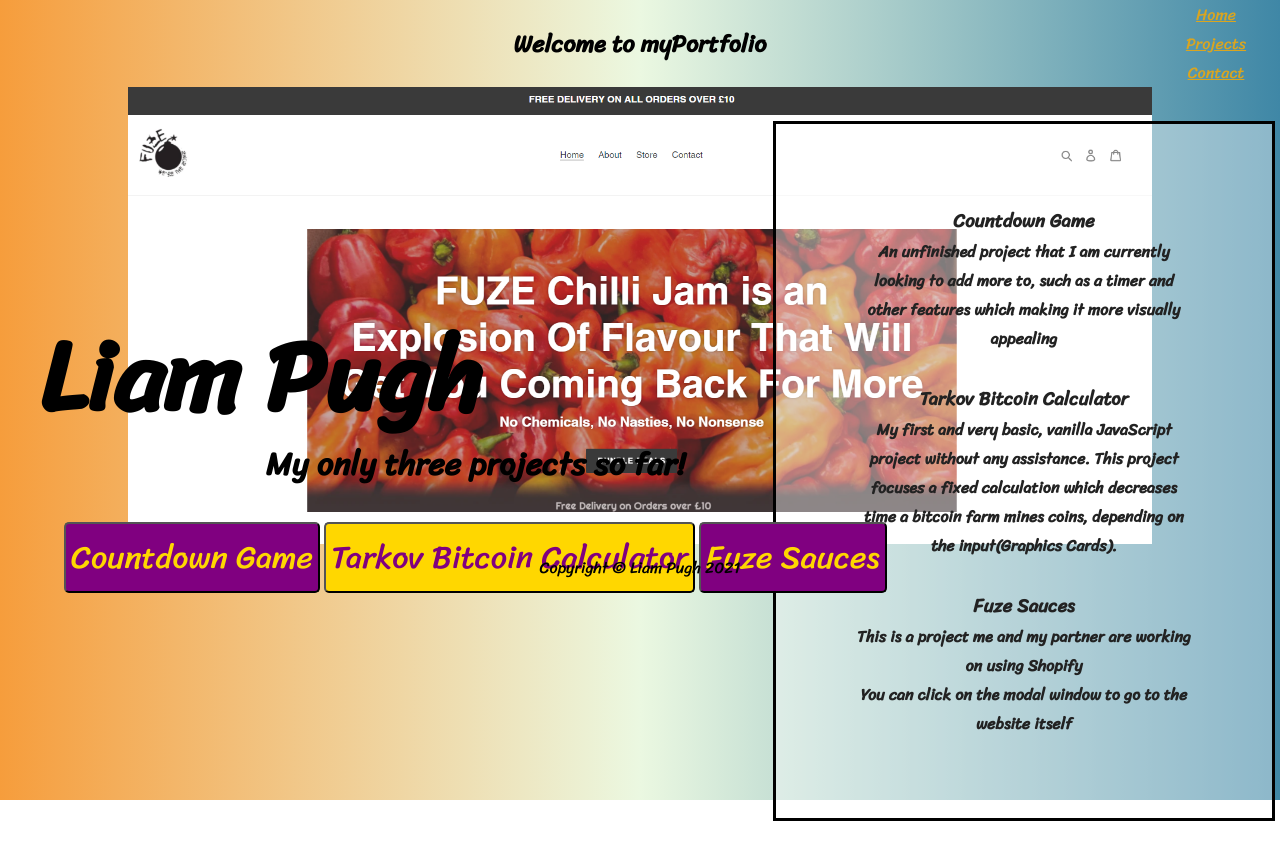
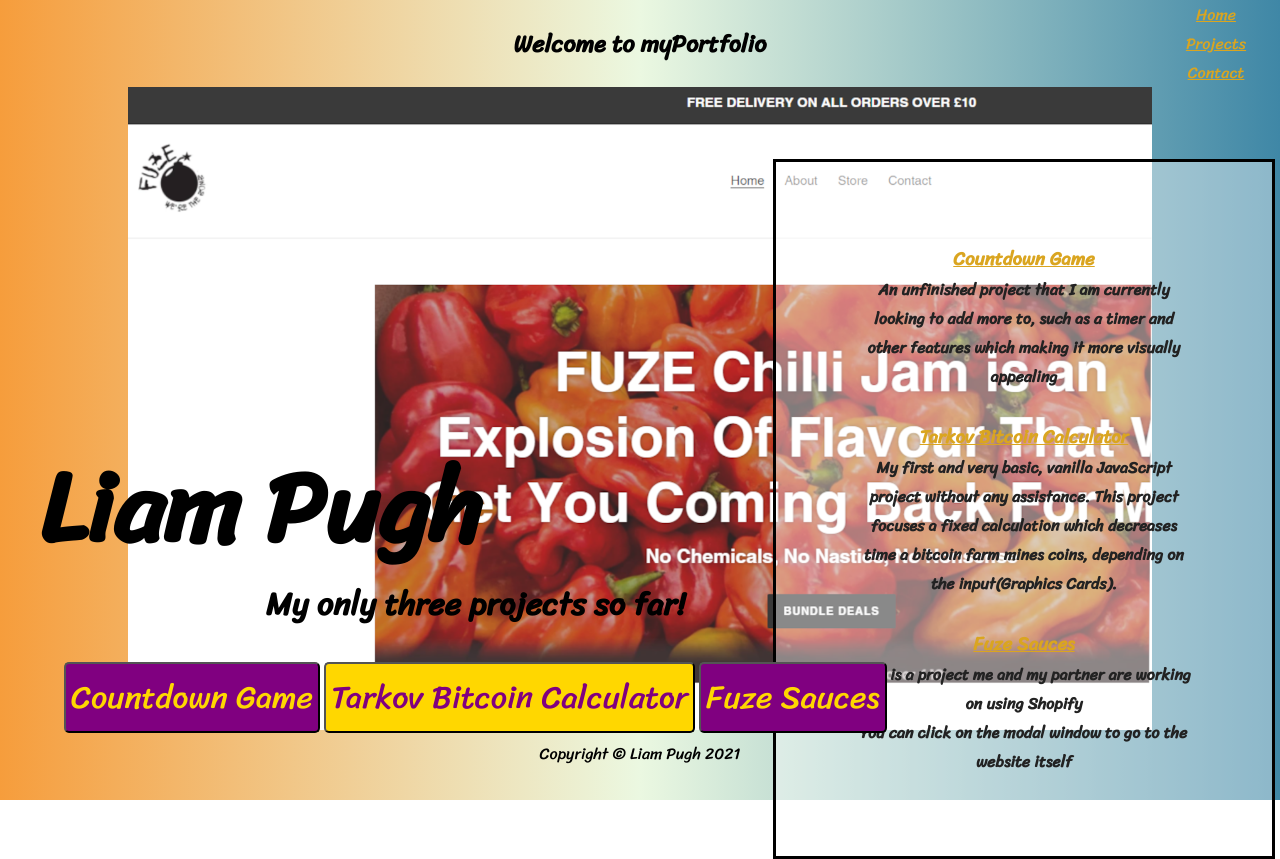
Before and after one commit to Shutt90/Portfolio, a plain HTML site: page projects.html in a window 1280 px wide. Both pictures are taken after a click on the button "Fuze Sauces". Before the commit the page ends 821 px from the top, so only its background shows below. Drawn offline with nearby package versions, Linux system fonts and the light colour scheme.

Commit message:
updated projects page to flip images of projects
added more UI features, had an issue with creating a link from the new img src in the JS so opted to change the sidebar subtitles to link

```diff
--- a/UI.js
+++ b/UI.js
@@ -18,6 +18,19 @@
 // overlay.addEventListener("click", closePop);
 
 document.querySelector(".project01").addEventListener("click", function () {
-  document.querySelector(".main_img").src = "project01.png";
+  document.querySelector(".main_img").src = "FuzeCropped.png";
   document.querySelector(".my_name").classList.add("my_name_toggle");
+  document.querySelector(".main_head").classList.remove("main_head_toggle");
 });
+
+document.querySelector(".project02").addEventListener("click", function () {
+  document.querySelector(".main_img").src = "bccalc.png";
+  document.querySelector(".main_head").classList.add("main_head_toggle");
+  document.querySelector(".my_name").classList.remove("my_name_toggle");
+});
+
+document.querySelector(".project").addEventListener("click", function () {
+  document.querySelector(".main_img").src = "countdown.png";
+  document.querySelector(".main_head").classList.add("main_head_toggle");
+  document.querySelector(".my_name").classList.remove("my_name_toggle");
+});
--- a/projects.html
+++ b/projects.html
@@ -38,16 +38,16 @@
     </article>
     <div class="right_side_text transparent">
     <p>
-        <h3 class="subhead">Countdown Game</h3>
+        <h3><a href="./Countdown/countdown.html">Countdown Game</h3></a>
         <span>An unfinished project that I am currently looking to add more to, such as a timer and other features which making it more visually appealing</span>
         <br/>
         <br/>
-        <h3>Tarkov Bitcoin Calculator</h3>
+        <h3><a href="./Tarkov/bccalc.html">Tarkov Bitcoin Calculator</a></h3>
         <span>My first and very basic, vanilla JavaScript project without any assistance.</span>
         <span>This project focuses a fixed calculation which decreases time a bitcoin farm mines coins, depending on the input(Graphics Cards).
         <br/>
         <br/>
-        <h3>Fuze Sauces</h3>
+        <h3><a href="http://www.fuzesauces.com">Fuze Sauces</h3></a>
         <span>This is a project me and my partner are working on using Shopify</span>
         <br>
         <span>You can click on the modal window to go to the website itself</span>
@@ -57,9 +57,9 @@
                 My only three projects so far!
             </h1>
             <br>
-            <p><a href="/Countdown/countdown.html"><button class="project">Countdown Game</button></a>
-            <a href="/Tarkov/bccalc.html"><button class="project02">Tarkov Bitcoin Calculator</button></a>
-            <button class="project01 project">Fuze Sauces</button>
+            <p><button class="project">Countdown Game</button>
+            <button class="project02">Tarkov Bitcoin Calculator</button>
+            <button onclick="imgChange" class="project01 project">Fuze Sauces</button>
     </div>
         <div class="slider"></div>
         <script src="./app.js"></script>
--- a/styles.css
+++ b/styles.css
@@ -263,3 +263,7 @@
 footer {
   top: 95%;
 }
+
+.main_head_toggle {
+  color: white;
+}
```
Also changed, not shown: FuzeCropped.png (added), countdown.png (added), 1 other file.
